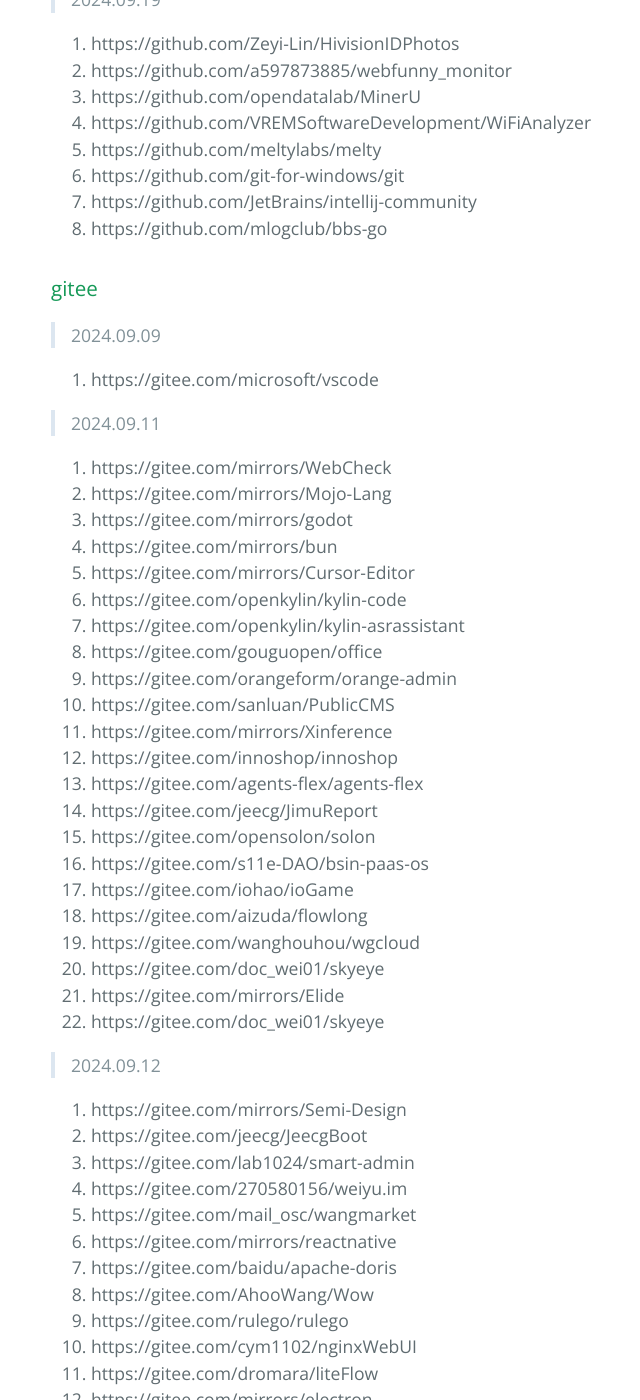
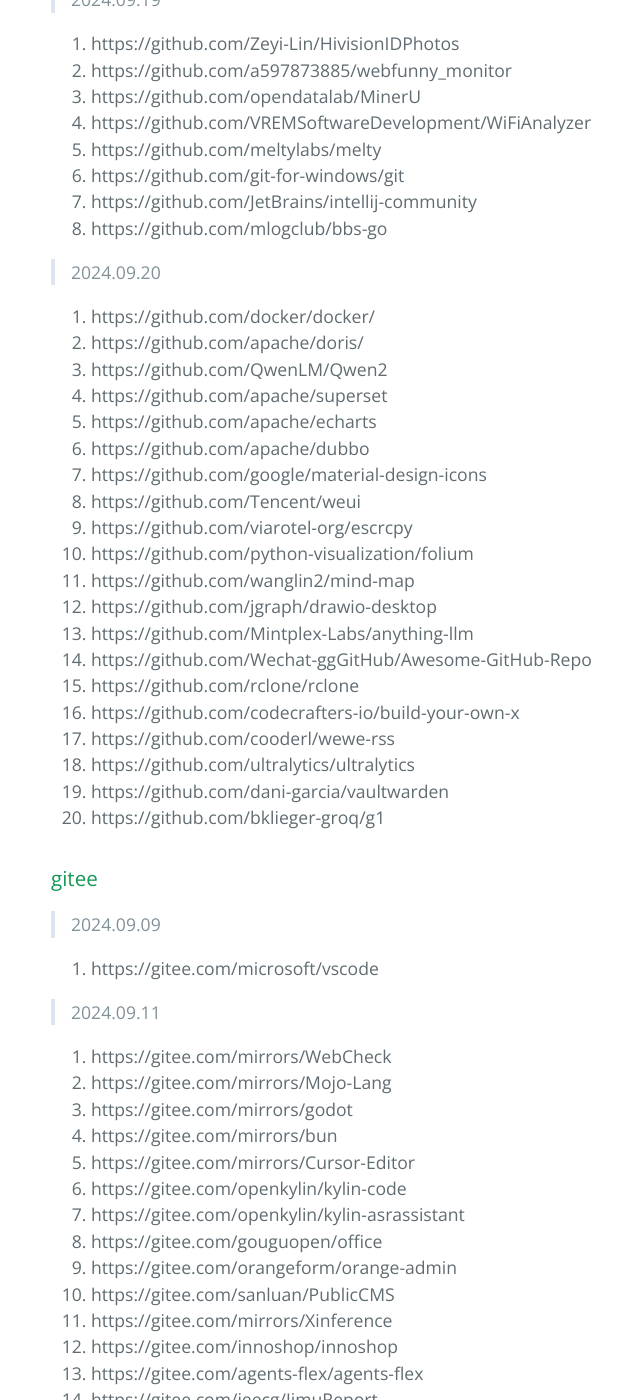
Before and after one commit to xhp/xhp.github.io, a Jekyll site: the page built from index.md, in a window 1280 px wide and 1400 px high, scrolled down 5123 px. Shown: the whole window, without its empty margins (173-813 px from the left). Built offline with Jekyll 4.4.1, drawn with Linux system fonts in a browser that asks for light colours; our own code applies the rules of GitHub Pages for plain Markdown files; part of the change alters nothing that is shown; some of the changed text lies outside the part shown.

Commit message:
2024.09.20

```diff
--- a/index.md
+++ b/index.md
@@ -199,6 +199,28 @@ layout: default
 7. https://github.com/JetBrains/intellij-community
 8. https://github.com/mlogclub/bbs-go
 
+> 2024.09.20
+
+1. https://github.com/docker/docker/
+2. https://github.com/apache/doris/
+3. https://github.com/QwenLM/Qwen2
+4. https://github.com/apache/superset
+5. https://github.com/apache/echarts
+6. https://github.com/apache/dubbo
+7. https://github.com/google/material-design-icons
+8. https://github.com/Tencent/weui
+9. https://github.com/viarotel-org/escrcpy
+10. https://github.com/python-visualization/folium
+11. https://github.com/wanglin2/mind-map
+12. https://github.com/jgraph/drawio-desktop
+13. https://github.com/Mintplex-Labs/anything-llm
+14. https://github.com/Wechat-ggGitHub/Awesome-GitHub-Repo
+15. https://github.com/rclone/rclone
+16. https://github.com/codecrafters-io/build-your-own-x
+17. https://github.com/cooderl/wewe-rss
+18. https://github.com/ultralytics/ultralytics
+19. https://github.com/dani-garcia/vaultwarden
+20. https://github.com/bklieger-groq/g1
 
 
 ### [](#header-3) gitee
@@ -307,6 +329,16 @@ layout: default
 1. https://gitee.com/mirrors/Git-for-Windows
 2. https://gitee.com/mirrors/IntelliJ-IDEA
 3. https://gitee.com/mlogclub/bbs-go
+
+> 2024.09.20
+
+1. https://gitee.com/mirrors/docker
+2. https://gitee.com/wanghongenpin/network-proxy-flutter
+3. https://gitee.com/baidu/apache-doris
+4. https://gitee.com/baidu/amis
+5. https://gitee.com/snail/proxy
+6. https://gitee.com/mirrors/qwen2
+7. https://gitee.com/viarotel-org/escrcpy
 
 
 ## [](#header-3)Meta(Facebook)
@@ -417,6 +449,7 @@ layout: default
 - [orillusion](https://www.orillusion.com/)
 - [virtualbox](https://www.virtualbox.org/)
 - [openwrt](https://openwrt.org/)
+- [rclone](https://rclone.org/)
 
 
 - [clound tencent](https://cloud.tencent.com/)
```
